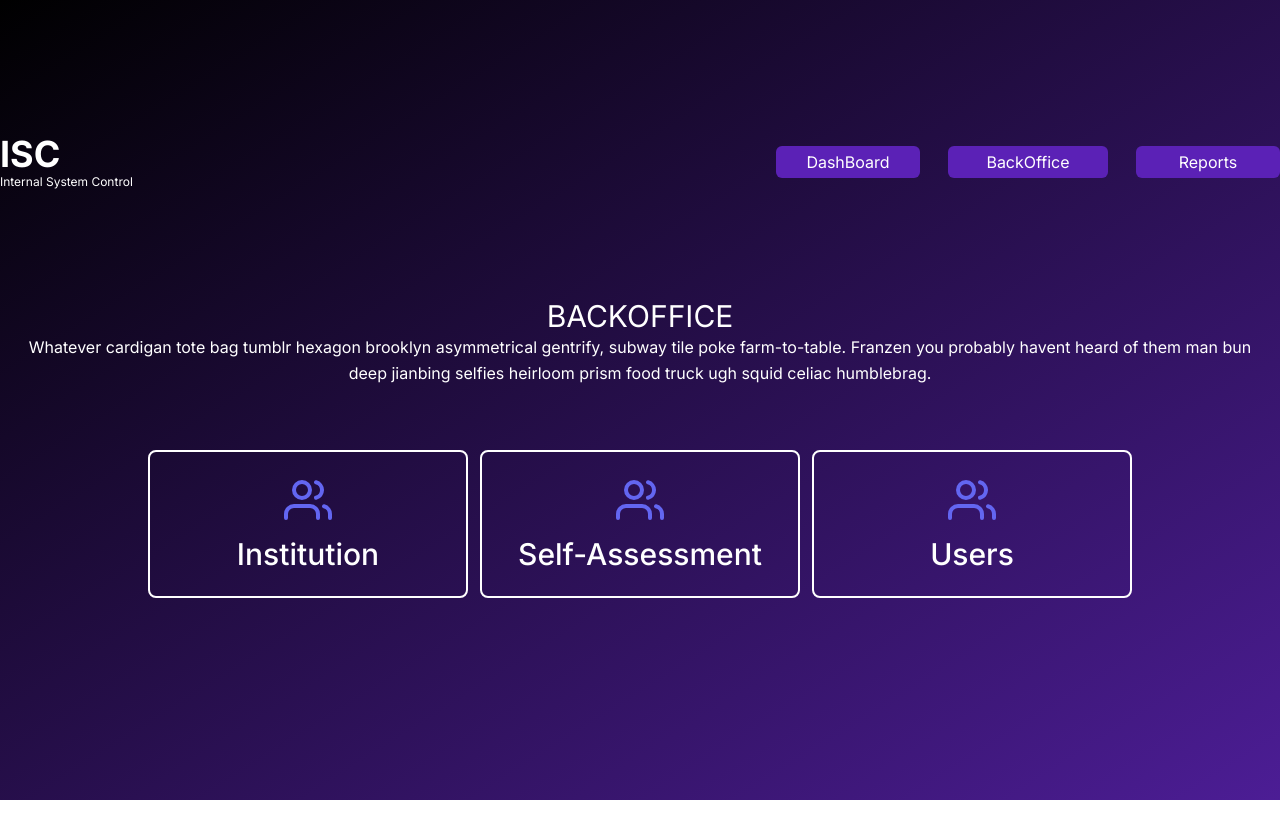
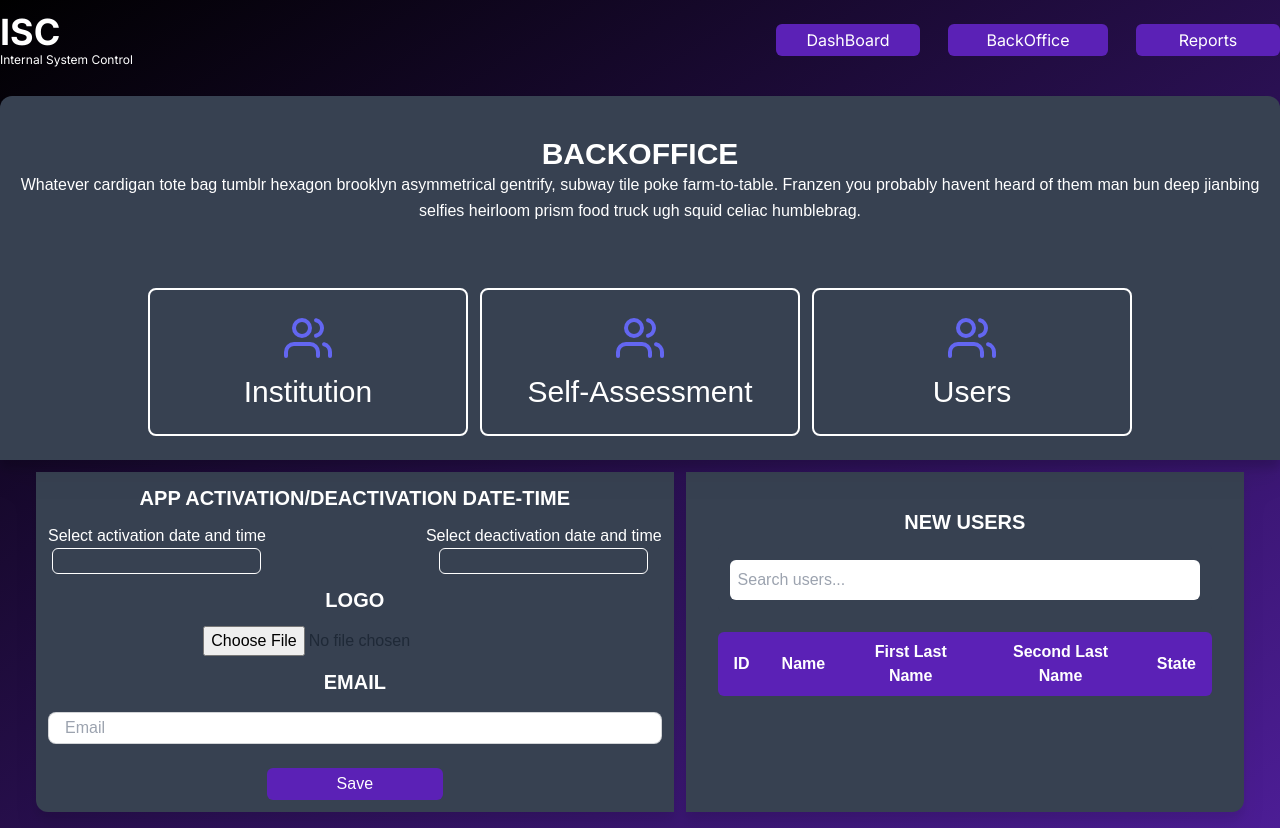
Before and after one commit to MarisolVR07/Proyect_Group-1-, a Next.js app in the folder proyect1/: page /backoffice in a window 1280 px wide. Before the commit the page ends 800 px from the top, so only its background shows below. Built offline with nearby package versions, Linux system fonts and the light colour scheme.

Commit message:
Fields are added for date and time of activation and deactivation, as well as adding logo, email and new users.

```diff
--- a/proyect1/package.json
+++ b/proyect1/package.json
@@ -16,11 +16,13 @@
     "daisyui": "^4.9.0",
     "next": "14.1.4",
     "react": "^18",
+    "react-datepicker": "^6.9.0",
     "react-dom": "^18"
   },
   "devDependencies": {
     "@types/node": "^20",
     "@types/react": "^18",
+    "@types/react-datepicker": "^6.2.0",
     "@types/react-dom": "^18",
     "autoprefixer": "^10.0.1",
     "eslint": "^8",
--- a/proyect1/src/app/backoffice/page.tsx
+++ b/proyect1/src/app/backoffice/page.tsx
@@ -5,7 +5,7 @@ import Header from "@/components/Header";
 
 export default function Page() {
     return (
-        <main className="w-full h-full flex flex-col items-center justify-center min-h-screen bg-gradient-to-br from-black via-100% via-violet-900  to-violet-800">
+        <main className="w-full h-full flex flex-col min-h-screen bg-gradient-to-br from-black via-100% via-violet-900  to-violet-800">
             <Header />
             <BackOffice />
         </main>
--- a/proyect1/src/components/BackOficce.tsx
+++ b/proyect1/src/components/BackOficce.tsx
@@ -1,10 +1,85 @@
-import React from "react";
+"use client"
+import React, { useState } from "react";
 import CardsSection from "./CardsSection";
+import DateTimePicker from "./DateTimePicker";
+import SearchBar from "./SearchBar";
+import Image from "next/image";
+import InputField from "./InputField";
+import PrimaryButton from "./PrimaryButton";
 
-const BackOffice = () => (
-  <div>
-    <CardsSection/>
-  </div>
-);
+const BackOffice = () => {
+  const [searchQuery, setSearchQuery] = useState("");
+  const [logoFile, setLogoFile] = useState<File | null>(null);
+  const [logoURL, setLogoURL] = useState<string | null>(null);
+
+  const handleSearchChange = (query: string) => {
+    setSearchQuery(query);
+  };
+
+  const handleLogoChange = (event: React.ChangeEvent<HTMLInputElement>) => {
+    const file = event.target.files && event.target.files[0];
+    if (file) {
+      setLogoFile(file);
+      const url = URL.createObjectURL(file);
+      setLogoURL(url);
+    }
+  };
+
+  return (
+    <div className="items-center justify-center my-4 font-poppins drop-shadow-xl">
+      <CardsSection />
+      <div className="flex space-x-3 mt-3 mx-9 text-center justify-center">
+        <div className="bg-gray-700 p-3 text-center items-center justify-center rounded-bl-xl">
+          <h2 className="text-xl text-center text-white mb-3 font-semibold">APP ACTIVATION/DEACTIVATION DATE-TIME</h2>
+          <div className="flex space-x-40 items-center justify-center">
+            <DateTimePicker text="Select activation date and time" />
+            <DateTimePicker text="Select deactivation date and time" />
+          </div>
+          <div className="mt-3">
+            <h2 className="text-xl text-center text-white mb-3 font-semibold">LOGO</h2>
+            <input type="file" onChange={handleLogoChange} />
+            {logoFile && (
+              <div className="my-4 flex justify-center">
+                <div className="w-48 h-48 flex items-center justify-center">
+                  <Image src={URL.createObjectURL(logoFile)} alt="Logo" width={200} height={200} />
+                </div>
+              </div>
+            )}
+          </div>
+          <div className="mt-3">
+            <h2 className="text-xl text-center text-white font-semibold">EMAIL</h2>
+            <InputField type="email" label="" placeholder="Email" />
+          </div>
+          <PrimaryButton className="w-44 rounded-md">
+            Save
+          </PrimaryButton>
+        </div>
+        <div className="form-control flex-1 p-8 rounded-br-xl bg-gray-700 text-white">
+          <div className=" w-full h-10 py-1 items-center justify-center text-center">
+            <h2 className="text-xl text-white font-semibold">NEW USERS</h2>
+          </div>
+
+          <div className=" w-full px-3 pb-3 pt-4 mb-1 bg-gray-700 rounded-md items-center justify-center">
+            <SearchBar onSearch={handleSearchChange} />
+          </div>
+          <div className="overflow-x-auto mt-4 rounded-md">
+            <table className="table-auto w-full">
+              <thead>
+                <tr className="bg-violet-800 text-white">
+                  <th className="px-4 py-2">ID</th>
+                  <th className="px-4 py-2">Name</th>
+                  <th className="px-4 py-2">First Last Name</th>
+                  <th className="px-4 py-2">Second Last Name</th>
+                  <th className="px-4 py-2">State</th>
+                </tr>
+              </thead>
+              <tbody>{/* Aquí se cargarán los datos dinámicamente */}</tbody>
+            </table>
+          </div>
+        </div>
+      </div>
+    </div>
+  );
+};
 
 export default BackOffice;
--- a/proyect1/src/components/CardsSection.tsx
+++ b/proyect1/src/components/CardsSection.tsx
@@ -3,10 +3,10 @@ import CardButton from './CardButton';
 import Icon from './CardIcon';
 
 const CardsSection = () => (
-    <section className="text-gray-600 body-font">
-        <div className="container px-5 py-24 mx-auto">
+    <section className="text-white body-font font-poppins drop-shadow-xl">
+        <div className="container px-5 py-10 mx-auto rounded-t-xl bg-gray-700">
             <div className="flex flex-col text-center w-full mb-20">
-                <h1 className='text-3xl text-white'>BACKOFFICE</h1>
+                <h1 className='text-3xl text-white font-semibold'>BACKOFFICE</h1>
                 <p className='leading-relaxed text-white'>Whatever cardigan tote bag tumblr hexagon brooklyn asymmetrical gentrify, subway tile poke farm-to-table. Franzen you probably havent heard of them man bun deep jianbing selfies heirloom prism food truck ugh squid celiac humblebrag.</p>
             </div>
             <div className="flex flex-wrap -m-4 space-x-3 items-center justify-center text-center">
--- /dev/null
+++ b/proyect1/src/components/DateTimePicker.tsx
@@ -0,0 +1,37 @@
+"use client"
+import React, { useState } from 'react';
+import DatePicker from 'react-datepicker';
+import 'react-datepicker/dist/react-datepicker.css';
+
+interface DateTimePickerProps {
+    className?: string;
+    text?: string;
+}
+
+const DateTimePicker: React.FC<DateTimePickerProps> = ({ text, className }) => {
+    const [selectedDate, setSelectedDate] = useState<Date | null>(null);
+
+    const handleDateChange = (date: Date | null) => {
+        setSelectedDate(date);
+    };
+
+    const classes = `${className}`;
+
+    return (
+        <div className={classes}>
+            <h2 className='text-white'>{text}</h2>
+            <div className='items-center justify-center text-center'>
+                <DatePicker className='bg-transparent rounded-md border border-white text-white w-full text-center'
+                    selected={selectedDate}
+                    onChange={handleDateChange}
+                    showTimeSelect
+                    timeIntervals={15}
+                    timeCaption="Hora"
+                    dateFormat="MMMM d, yyyy h:mm aa"
+                />
+            </div>
+        </div>
+    );
+};
+
+export default DateTimePicker;
--- /dev/null
+++ b/proyect1/src/components/SearchBar.tsx
@@ -0,0 +1,18 @@
+import React from 'react';
+
+interface SearchBarProps {
+    onSearch: (query: string) => void;
+}
+
+const SearchBar: React.FC<SearchBarProps> = ({ onSearch }) => {
+    return (
+        <input
+            type="text"
+            placeholder="Search users..."
+            onChange={(e) => onSearch(e.target.value)}
+            className="w-full p-2 rounded-md"
+        />
+    );
+};
+
+export default SearchBar;
--- a/proyect1/src/components/Users.tsx
+++ b/proyect1/src/components/Users.tsx
@@ -7,14 +7,11 @@ import React, { useState } from "react";
 import InputForms from "./InputForms";
 
 import SecondaryButtom from "./SecondaryButton";
+import SearchBar from "./SearchBar";
 interface FormRowProps {
   label: string;
   id: string;
   type?: "text" | "checkbox" | "textarea";
-}
-
-interface SearchBarProps {
-  onSearch: (query: string) => void;
 }
 
 const FormRow: React.FC<FormRowProps> = ({ label, id, type = "text" }) => {
@@ -43,16 +40,7 @@ const FormRow: React.FC<FormRowProps> = ({ label, id, type = "text" }) => {
   );
 };
 
-const SearchBar: React.FC<SearchBarProps> = ({ onSearch }) => {
-  return (
-    <input
-      type="text"
-      placeholder="Search users..."
-      onChange={(e) => onSearch(e.target.value)}
-      className="w-full p-2 rounded-md"
-    />
-  );
-};
+
 
 const handleSaveClick = () => {
   console.log("Save");
@@ -71,7 +59,6 @@ export default function Page() {
 
   const handleSearchChange = (query: string) => {
     setSearchQuery(query);
-    // Agrega la lógica para filtrar los datos de la tabla
   };
 
   return (
```
Also changed, not shown: 1 other file (tests, documents, lock files or other folders).
